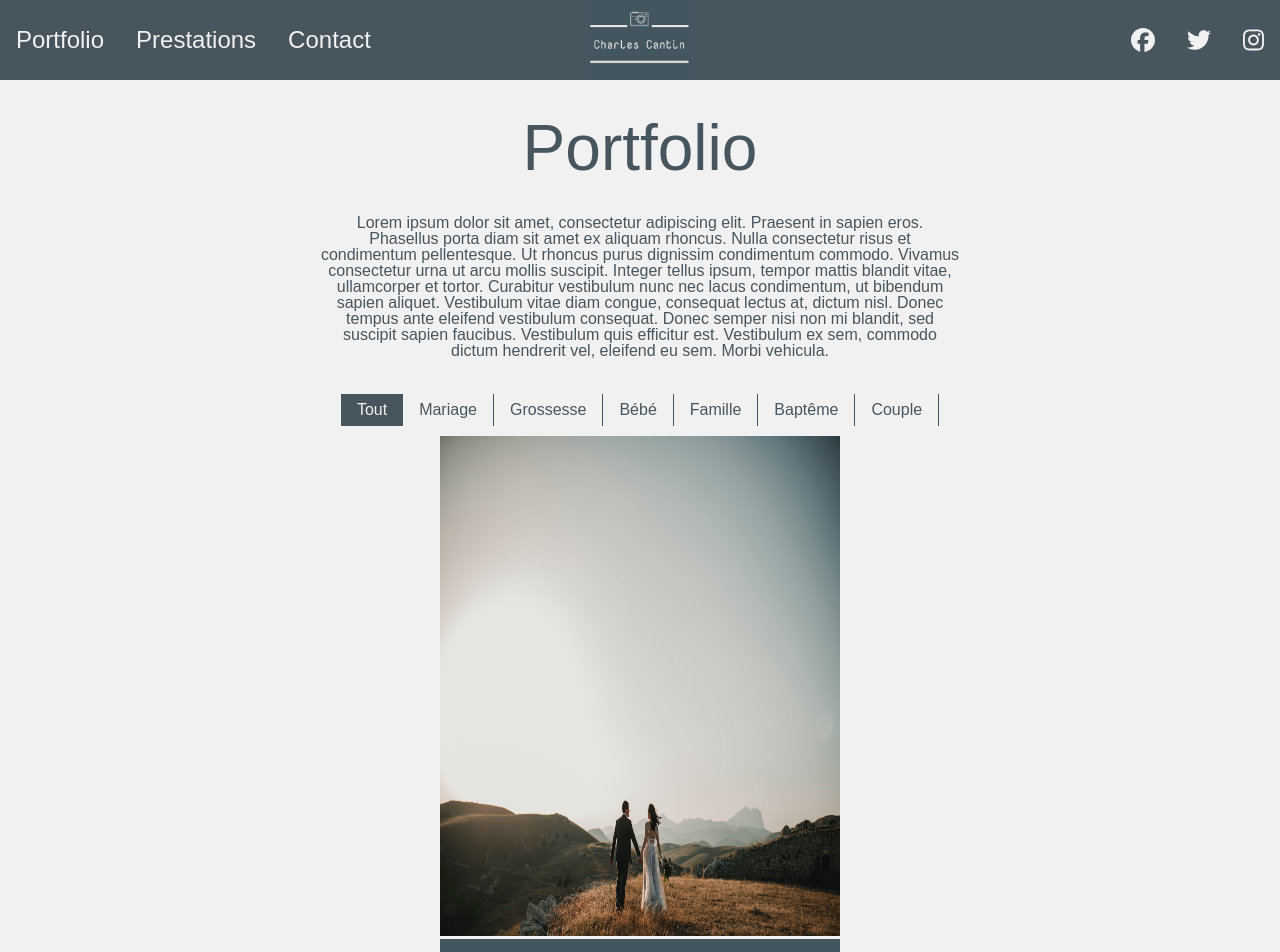
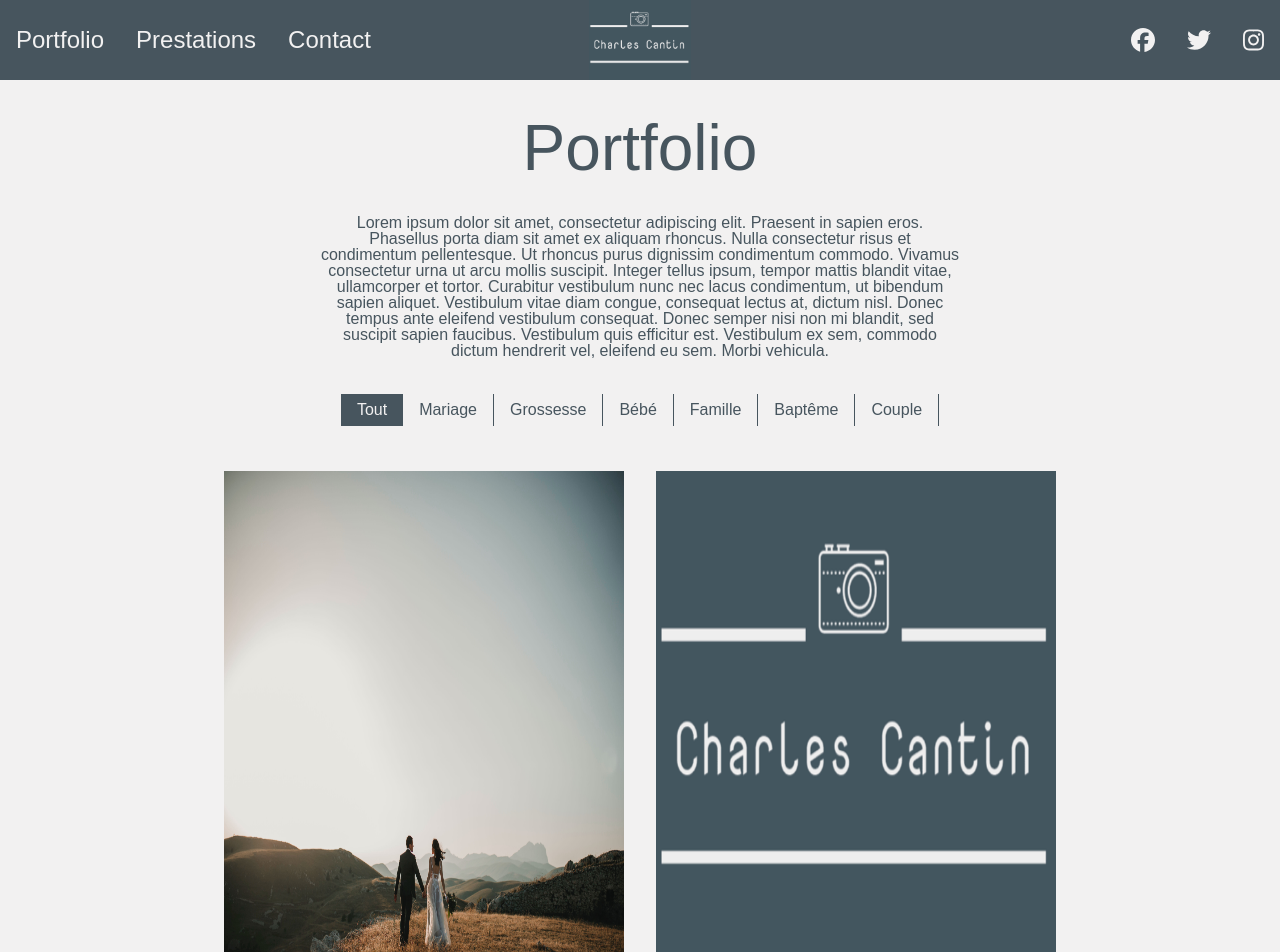
Before and after one commit to Otwgoat/charles-cantin-app, a Next.js app: page /portfolio in a window 1280 px wide. Shown: the top 952 px of the page. Built offline with nearby package versions, Linux system fonts and the light colour scheme; a web font is replaced by a local one.

Commit message:
14th test

```diff
--- a/styles/_portfolio.scss
+++ b/styles/_portfolio.scss
@@ -23,5 +23,17 @@
             padding: 0.5rem 1rem;
         }
     }
+    .photosContainer {
+        width: 90% ;
+        margin-top: 35px;
+        display: flex;
+        flex-wrap: wrap;
+        justify-content: center;
+
+        .photoContainer {
+            margin: 0rem 1rem;
+            margin-bottom: 1rem;
+        }
+    }
 
 }
```
Also changed, not shown: public/admin/config.yml (+10 -1 lines).
